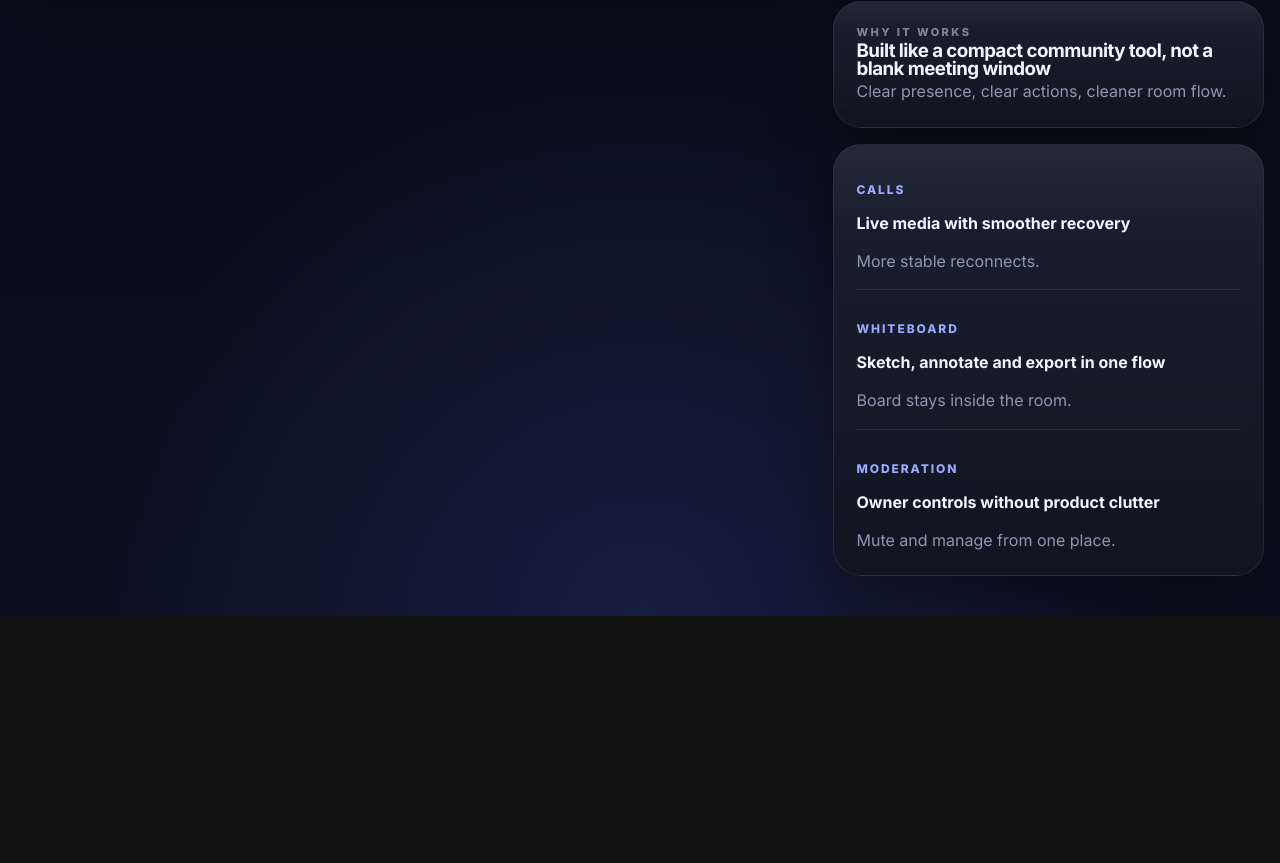
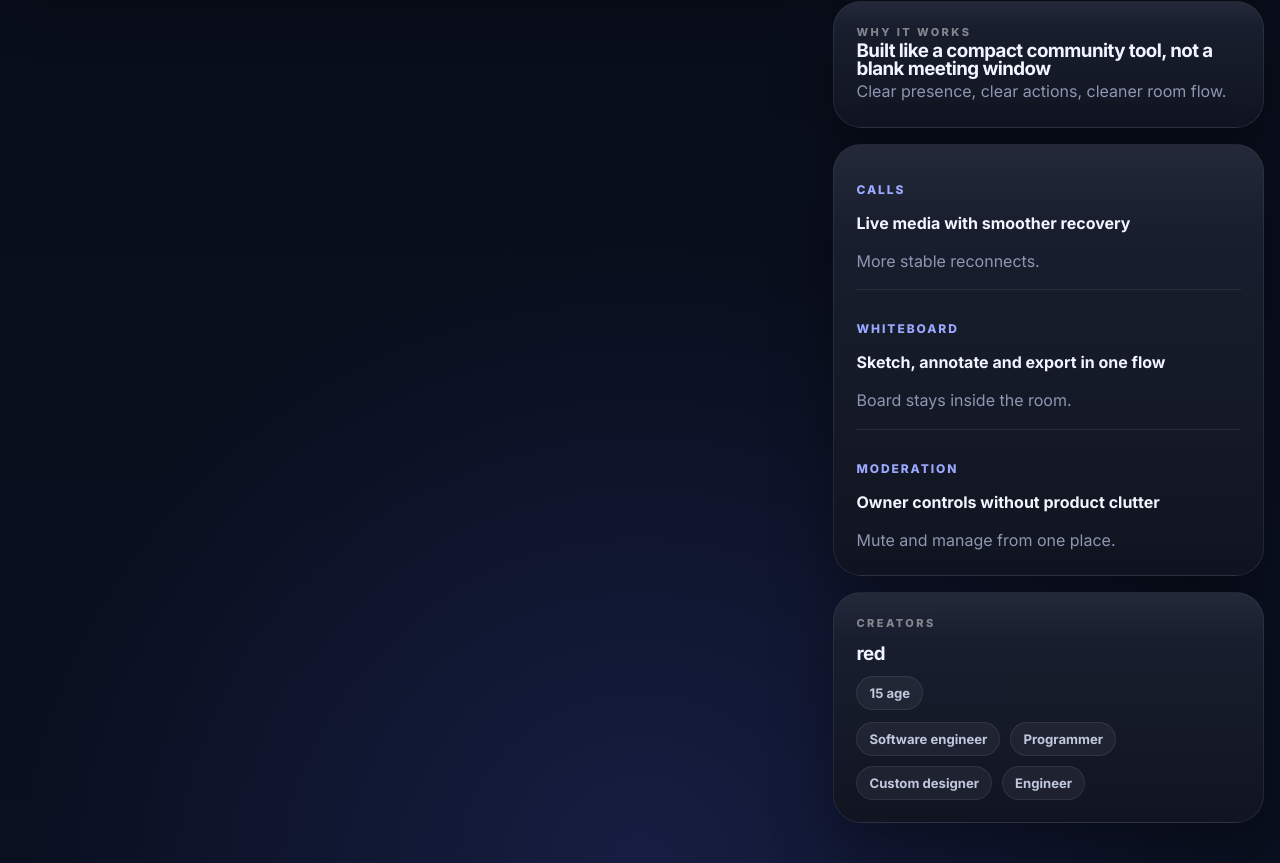
Before and after one commit to megaladonntm-arch/Comnets-red, a React (Vite) app in the folder frontend/: page / in a window 1280 px wide. Shown: the part 1093-1956 px from the top of the page. Before the commit the page ends 1709 px from the top, so only its background shows below. Built offline with nearby package versions, Linux system fonts and the light colour scheme; no server answers.

Commit message:
data in case programmer

```diff
--- a/frontend/src/pages/Home.jsx
+++ b/frontend/src/pages/Home.jsx
@@ -272,6 +272,22 @@ export default function Home({
                 <p className="muted">Mute and manage from one place.</p>
               </div>
             </div>
+
+            <div className="card creators-card">
+              <div className="creators-head">
+                <p className="eyebrow">Creators</p>
+                <h3>red</h3>
+              </div>
+              <div className="creator-meta">
+                <span>15 age</span>
+              </div>
+              <div className="creator-tags">
+                <span>Software engineer</span>
+                <span>Programmer</span>
+                <span>Custom designer</span>
+                <span>Engineer</span>
+              </div>
+            </div>
           </section>
         </section>
       </main>
--- a/frontend/src/styles.css
+++ b/frontend/src/styles.css
@@ -488,7 +488,8 @@ textarea {
 .focus-card,
 .info-card,
 .feature-stack,
-.auth-showcase {
+.auth-showcase,
+.creators-card {
   background:
     linear-gradient(180deg, rgba(27, 33, 50, 0.98), rgba(17, 21, 33, 0.98));
 }
@@ -505,6 +506,33 @@ textarea {
 .feature-item:last-child {
   border-bottom: none;
   padding-bottom: 0;
+}
+
+.creators-card,
+.creators-head {
+  display: grid;
+  gap: 12px;
+}
+
+.creator-meta,
+.creator-tags {
+  display: flex;
+  gap: 10px;
+  flex-wrap: wrap;
+}
+
+.creator-meta span,
+.creator-tags span {
+  display: inline-flex;
+  align-items: center;
+  justify-content: center;
+  padding: 8px 12px;
+  border-radius: 999px;
+  color: var(--text-soft);
+  background: rgba(255, 255, 255, 0.05);
+  border: 1px solid rgba(255, 255, 255, 0.08);
+  font-size: 0.82rem;
+  font-weight: 700;
 }
 
 .feature-kicker {
```
Also changed, not shown: 4 other files (tests, documents, lock files or other folders).
